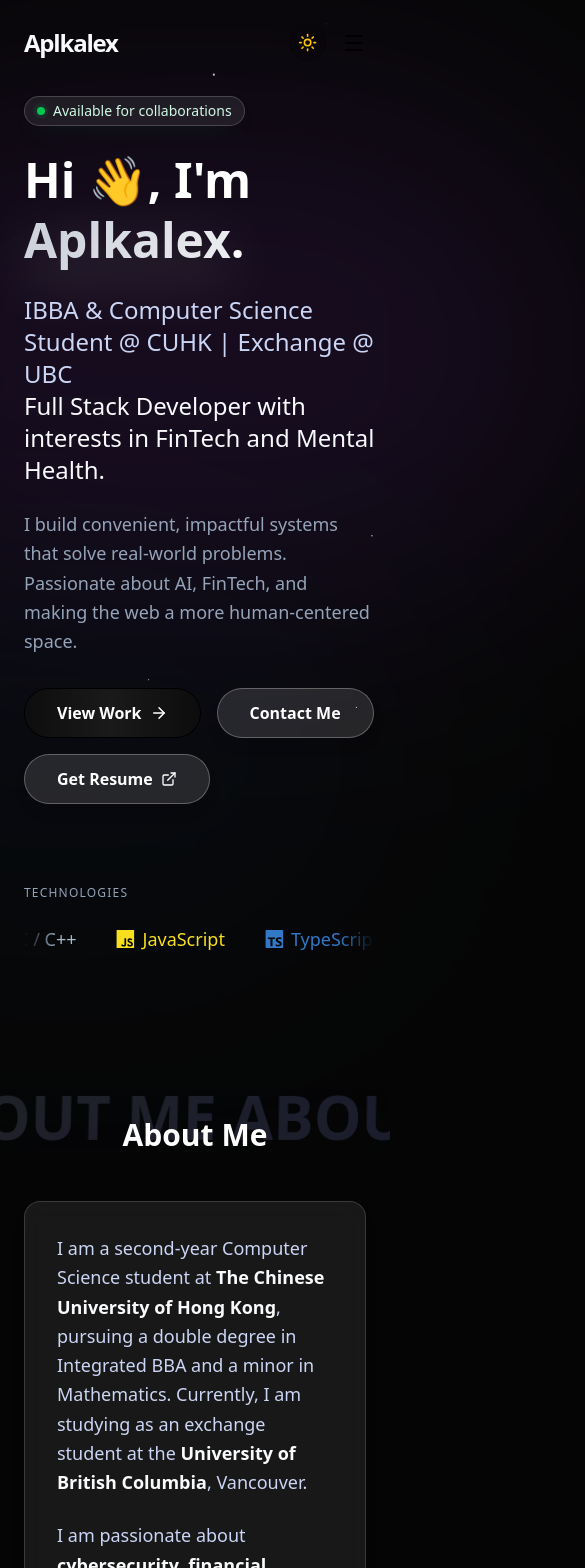
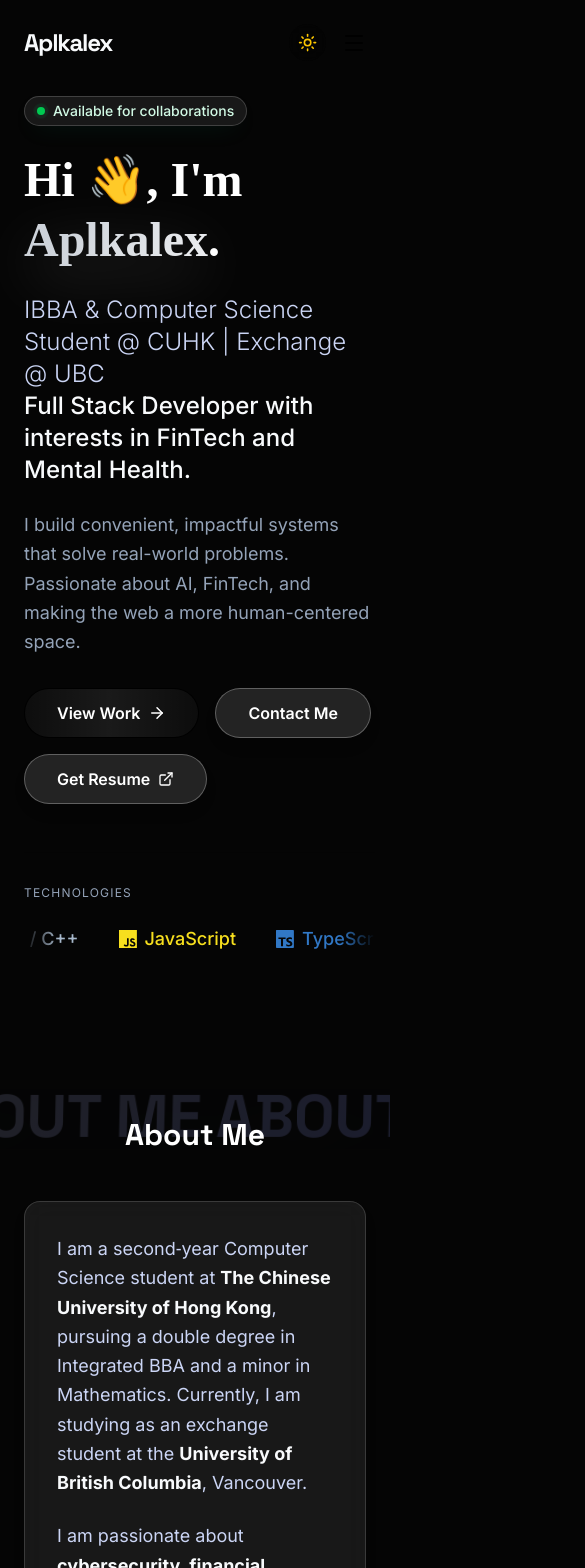
Before and after one commit to Aplkalex/aplkalex.com, a Next.js app: page / in a window 390 px wide. Shown: the top 1568 px of the page, 585 px wide, since content can reach past the window. Built offline with nearby package versions, Linux system fonts and the light colour scheme.

Commit message:
Update font families and improve layout responsiveness across components

```diff
--- a/src/app/globals.css
+++ b/src/app/globals.css
@@ -81,8 +81,8 @@
 }
 
 @theme {
-    --font-sans: var(--font-outfit), sans-serif;
-    --font-display: var(--font-space-grotesk), sans-serif;
+    --font-sans: 'Inter', system-ui, -apple-system, sans-serif;
+    --font-display: 'Space Grotesk', 'Inter', system-ui, -apple-system, sans-serif;
 
     --color-background: var(--background);
     --color-foreground: var(--foreground);
@@ -90,11 +90,23 @@
     --color-glass-border: var(--glass-border);
 }
 
+html,
 body {
     background: var(--background);
     color: var(--foreground);
-    font-family: var(--font-sans);
+    font-family: 'Inter', system-ui, -apple-system, sans-serif;
     overflow-x: hidden;
+    max-width: 100vw;
+    -webkit-font-smoothing: antialiased;
+    -moz-osx-font-smoothing: grayscale;
+}
+
+.font-display {
+    font-family: 'Space Grotesk', 'Inter', system-ui, -apple-system, sans-serif;
+}
+
+.font-hero {
+    font-family: "Times New Roman", Times, serif;
 }
 
 @layer utilities {
--- a/src/app/layout.tsx
+++ b/src/app/layout.tsx
@@ -1,5 +1,5 @@
 import type { Metadata } from 'next';
-import { Outfit, Space_Grotesk } from 'next/font/google';
+import { Inter, Space_Grotesk } from 'next/font/google';
 import { Analytics } from "@vercel/analytics/react";
 import './globals.css';
 import Starfield from '@/components/ui/Starfield';
@@ -8,7 +8,7 @@ import Footer from '@/components/Footer';
 import SmoothScroll from '@/components/ui/SmoothScroll';
 import CustomCursor from '@/components/ui/CustomCursor';
 
-const outfit = Outfit({ subsets: ['latin'], variable: '--font-outfit' });
+const inter = Inter({ subsets: ['latin'], variable: '--font-inter' });
 const spaceGrotesk = Space_Grotesk({ subsets: ['latin'], variable: '--font-space-grotesk' });
 
 export const metadata: Metadata = {
@@ -25,7 +25,7 @@ export default function RootLayout({
 }>) {
     return (
         <html lang="en" suppressHydrationWarning>
-            <body className={`${outfit.variable} ${spaceGrotesk.variable} antialiased min-h-screen flex flex-col`} suppressHydrationWarning>
+            <body className={`${inter.variable} ${spaceGrotesk.variable} antialiased min-h-screen flex flex-col`} suppressHydrationWarning>
                 <ThemeProvider
                     attribute="class"
                     defaultTheme="dark"
--- a/src/app/page.tsx
+++ b/src/app/page.tsx
@@ -132,7 +132,7 @@ export default function Home() {
                 )}
             </AnimatePresence>
 
-            <div ref={containerRef} className="container mx-auto px-6 space-y-32 pb-20 relative">
+            <div ref={containerRef} className="container mx-auto px-6 space-y-32 pb-20 relative max-w-[100vw] overflow-x-hidden">
                 {/* Hero Section */}
                 <section id="hero" className="min-h-[85vh] flex flex-col justify-center relative">
                     {/* Background Animations */}
@@ -155,7 +155,7 @@ export default function Home() {
                                 </span>
                                 Available for collaborations
                             </motion.div>
-                            <motion.h1 variants={fadeInUp} className="text-5xl md:text-7xl font-bold mb-6 font-display leading-tight">
+                            <motion.h1 variants={fadeInUp} className="text-5xl md:text-7xl font-bold mb-6 font-hero leading-tight">
                                 Hi <motion.span
                                     style={{ display: 'inline-block', transformOrigin: '70% 70%' }}
                                     animate={{ rotate: [0, 14, -8, 14, -4, 10, 0, 0] }}
--- a/src/components/Navbar.tsx
+++ b/src/components/Navbar.tsx
@@ -30,7 +30,7 @@ export default function Navbar() {
                 backgroundColor: scrolled ? 'var(--navbar-bg-scrolled)' : 'transparent'
             }}
         >
-            <div className="container mx-auto px-6 flex justify-between items-center">
+            <div className="container mx-auto px-6 flex justify-between items-center max-w-full overflow-x-hidden">
                 <Link
                     href="/"
                     className="text-2xl font-bold tracking-tighter font-display transition-colors duration-500"
```
